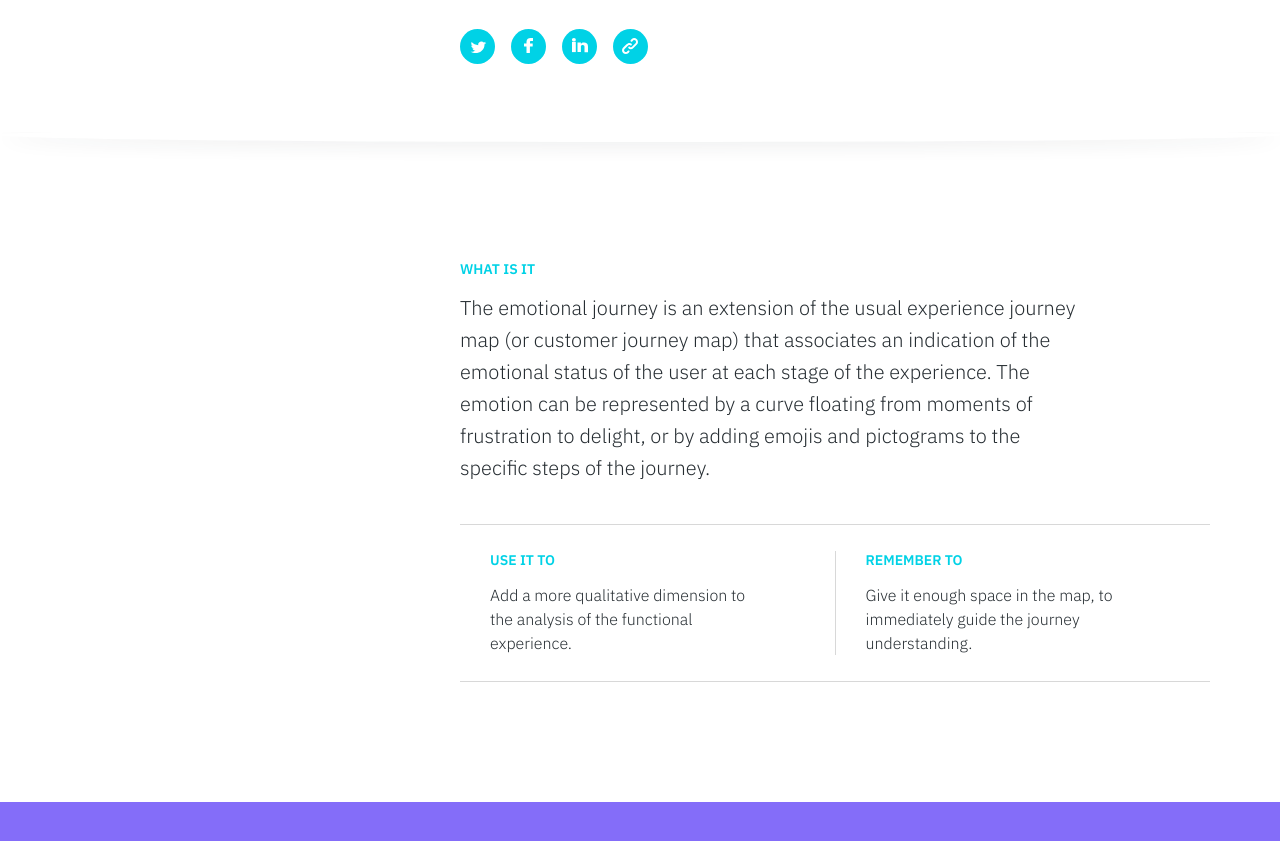
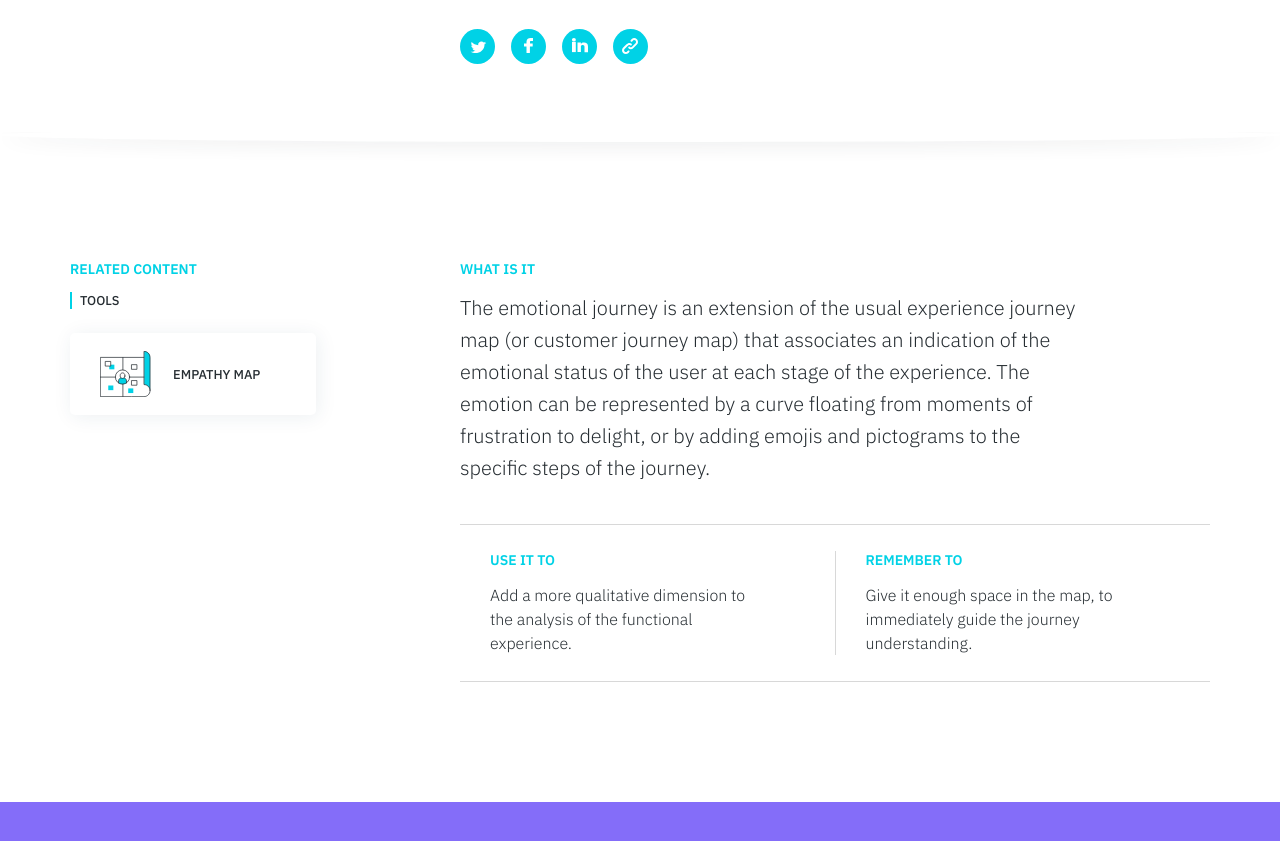
Before and after one commit to service-design-tools/sdt-website, a Jekyll site: the page built from _tools/emotional-journey.md, in a window 1280 px wide and 900 px high, scrolled down 469 px. Shown: the top 841 px of the window. Built offline with Jekyll 4.4.1, drawn with Linux system fonts in a browser that asks for light colours.

Commit message:
Update tool “emotional-journey”

```diff
--- a/_tools/emotional-journey.md
+++ b/_tools/emotional-journey.md
@@ -32,6 +32,9 @@ icon: >
     <path class="svg--outline" d="M18.6 55.7v-4c0-2.8 1.7-5.2 4.2-6.3"/>
     <path class="svg--outline" d="M30.5 45.5c2.4 1 4.2 3.5 4.2 6.3v4"/>
   </svg>
+related:
+  tools:
+    - Empathy Map
 use: Add a more qualitative dimension to the analysis of the functional experience.
 reminder: >-
   Give it enough space in the map, to immediately guide the journey
```
